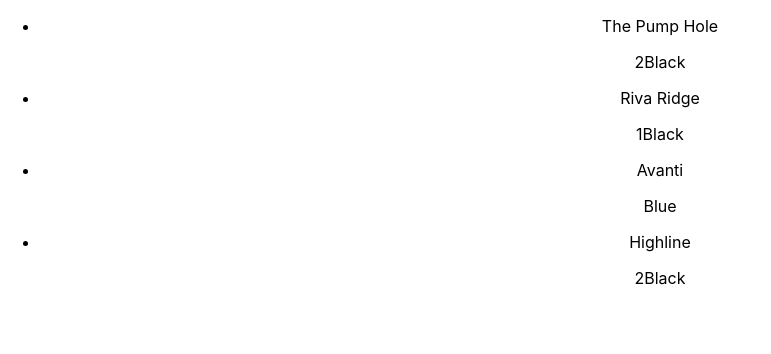
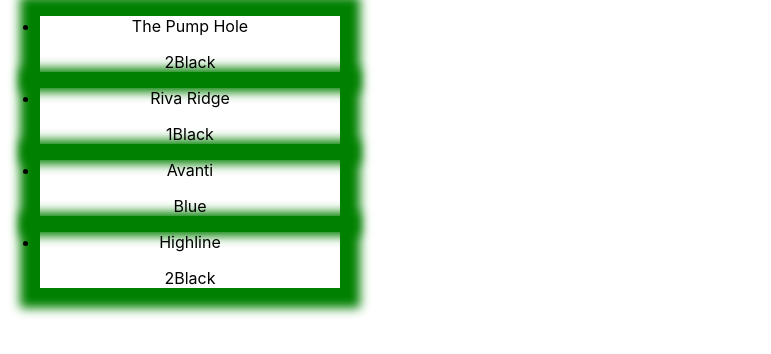
Before and after one commit to bwesterg/vail-ski, a React (Create React App) app: page / in a window 1280 px wide. Shown: the top 354 px of the page, without its empty margins (0-771 px from the left). Built offline with nearby package versions, Linux system fonts and the light colour scheme.

Commit message:
test styling added to distinguish cards.

```diff
--- a/src/App.css
+++ b/src/App.css
@@ -2,37 +2,7 @@
   text-align: center;
 }
 
-.App-logo {
-  height: 40vmin;
-  pointer-events: none;
+.trail-card {
+  width: 300px;
+  box-shadow: 0 0 10px 20px green;
 }
-
-@media (prefers-reduced-motion: no-preference) {
-  .App-logo {
-    animation: App-logo-spin infinite 20s linear;
-  }
-}
-
-.App-header {
-  background-color: #282c34;
-  min-height: 100vh;
-  display: flex;
-  flex-direction: column;
-  align-items: center;
-  justify-content: center;
-  font-size: calc(10px + 2vmin);
-  color: white;
-}
-
-.App-link {
-  color: #61dafb;
-}
-
-@keyframes App-logo-spin {
-  from {
-    transform: rotate(0deg);
-  }
-  to {
-    transform: rotate(360deg);
-  }
-}
--- a/src/components/TrailICard.js
+++ b/src/components/TrailICard.js
@@ -3,7 +3,7 @@
 
 export default function TrailCard(props) {
     return (
-        <li>
+        <li className="trail-card">
             <p>{props.trail.name}</p>
             <p>{props.trail.difficulty}</p>
         </li>
```
